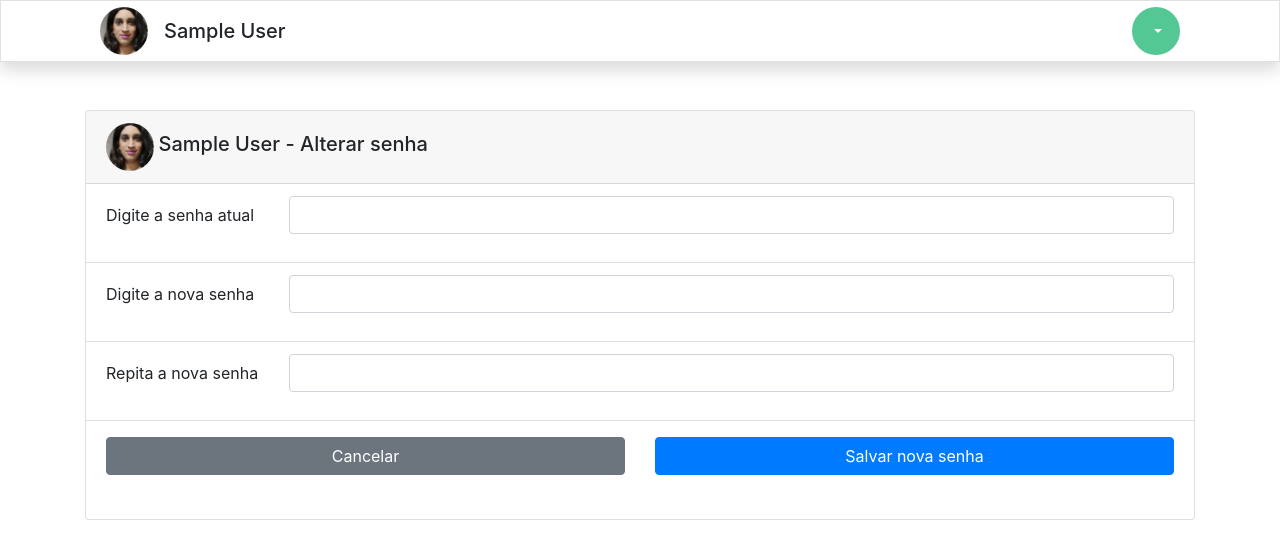
After one commit to nathsouzadev/login, a PHP site: page /newpassword.php in a window 1280 px wide. The commit adds this page. Shown: the top 559 px of the page. Run offline with PHP 8.4, Linux system fonts and the light colour scheme; the visitor is signed in with stand-in values (Sample User, id 1).

Commit message:
Sistema de postagem e alteração de senha

```diff
--- a/cadastro.php
+++ b/cadastro.php
@@ -17,6 +17,7 @@
                 <h1>Cadastre-se</h1>
                 <input type="text" id="name" name="nome" placeholder="Digite seu nome" required>
                 <input type="email" id="email" name="email" placeholder="Digite seu email" required>
+                <input type="url" id="email" name="image" placeholder="Insira a URL da imagem">
                 <input type="password" id="password" name="password1" placeholder="Digite uma senha" required>
                 <input type="password" id="password" name="password2" placeholder="Confrime sua senha" required>
                 <button id="submit" type="submit">Cadastre-se</button>
--- /dev/null
+++ b/css/home.css
@@ -0,0 +1,31 @@
+header nav {
+    height: 60px;
+}
+
+nav .col-2 button {
+    background-color: #53c794;
+    width: 48px;
+    height: 48px;
+    border: none;
+}
+
+nav .col-10 img {
+    width: 48px;
+}
+
+.container .form-row .btn {
+    background-color:  #53c794;
+    border-radius: 0px 4px 4px 0px;
+}
+
+.container .form-row input {
+    border-radius: 4px 0px 0px 4px;
+}
+
+.card .card-header img {
+    width: 48px;
+    height: 48px;
+}
+.card .card-header h5 {
+    display: inline-block;
+}
--- a/logado.php
+++ b/logado.php
@@ -7,13 +7,16 @@
         $sql = "select * from usuarios where email = '$email' and senha = '$password';";
         $result = $conn->query($sql);
         $user = mysqli_fetch_all($result);
-        if (count($user) < 3){
+        //print_r($user[0]);
+        if (count($user[0]) < 3){
             echo "<script>alert('Senha e/ou e-mail inválido')
                     location.href='index.php'</script>";
         } else {
+            $_SESSION['id_user'] = $user[0][0];
             $_SESSION['nome'] = $user[0][1];
             $_SESSION['senha'] = $user[0][2];
             $_SESSION['email'] = $user[0][3];
+            $_SESSION['image'] = $user[0][4];
             header('Location: home.php');
         }
     }
--- /dev/null
+++ b/logout.php
@@ -0,0 +1,5 @@
+<?php
+    session_start();
+    session_destroy();
+
+    header("Location: index.php");
--- /dev/null
+++ b/newpassword.php
@@ -0,0 +1,135 @@
+<?php
+    session_start();
+    require_once('conection.php');
+    if(!isset($_SESSION['nome'])){
+        header("Location: index.php");
+        exit;
+    }
+
+?>
+<!DOCTYPE html>
+<html lang="en">
+<head>
+    <meta charset="UTF-8">
+    <meta name="viewport" content="width=device-width, initial-scale=1.0">
+    <link rel="stylesheet" type="text/css" href="./css/home.css">
+    <link rel="stylesheet" href="https://stackpath.bootstrapcdn.com/bootstrap/4.1.3/css/bootstrap.min.css" integrity="sha384-MCw98/SFnGE8fJT3GXwEOngsV7Zt27NXFoaoApmYm81iuXoPkFOJwJ8ERdknLPMO" crossorigin="anonymous">
+    <title>Logado | Demo</title>
+</head>
+<body>
+
+    <header class="container-fluid border shadow">
+        <nav class="row container m-auto">
+            <div class="col-10 d-flex align-items-center">
+                <img class="rounded-circle" src="<?php echo $_SESSION['image'];?>" alt="<?php echo $_SESSION['nome'];?>">
+                <h5 class="ml-3 mb-0"><?php echo $_SESSION['nome'];?></h5>
+            </div>
+
+            <div class="col-2 d-flex align-items-center justify-content-end">
+                <div class="dropdown">
+                    <button class="btn text-white dropdown-toggle rounded-circle" type="button" id="dropdownMenuButton" data-toggle="dropdown" aria-haspopup="true" aria-expanded="false">
+
+                    </button>
+                    <div class="dropdown-menu" aria-labelledby="dropdownMenuButton">
+                        <a class="dropdown-item" href="home.php">Home</a>
+                        <a class="dropdown-item" href="logout.php">Sair</a>
+                    </div>
+                </div>
+            <div>
+
+        </nav>
+
+    </header>
+
+    <main class="container">
+
+        <div class="card mt-5">
+            <div class="card-header">
+                <img class="rounded-circle" src="<?php echo $_SESSION['image'];?>" alt="<?php echo $_SESSION['nome'];?>">
+                <h5 class="card-title"><?php echo $_SESSION['nome'];?> - Alterar senha </h5>
+            </div>
+            <ul class="list-group list-group-flush">
+                <form method="post" action="newpassword.php">
+                    <div class="form-group">
+                        <li class="list-group-item">
+                            <div class="form-group row">
+                                <label for="inputPassword" class="col-sm-2 col-form-label">Digite a senha atual</label>
+                                <div class="col-sm-10">
+                                    <input name="password1" type="password" class="form-control" id="inputPassword">
+                                </div>
+                            </div>
+                        </li>
+                        <li class="list-group-item">
+                            <div class="form-group row">
+                                <label for="inputPassword" class="col-sm-2 col-form-label">Digite a nova senha</label>
+                                <div class="col-sm-10">
+                                    <input name="password2" type="password" class="form-control" id="inputPassword">
+                                </div>
+                            </div>
+                        </li>
+                        <li class="list-group-item">
+                            <div class="form-group row">
+                                <label for="inputPassword" class="col-sm-2 col-form-label">Repita a nova senha</label>
+                                <div class="col-sm-10">
+                                    <input name="password3" type="password" class="form-control" id="inputPassword">
+                                </div>
+                            </div>
+                        </li>
+                        <li class="list-group-item">
+                            <div class="form-group row">
+                                    <div class="col-lg-6">
+                                        <a href="perfil.php" class="btn btn-secondary btn-block mt-1">Cancelar</a>
+                                    </div>
+
+                                    <div class="col-lg-6">
+                                        <button type="submit" class="btn btn-primary btn-block mt-1">Salvar nova senha</button>
+                                    </div>
+
+                            </div>
+                        </li>
+                    </div>
+                </form>
+
+            </ul>
+
+
+        </div>
+
+    </main>
+
+    <!-- JavaScript (Opcional) -->
+    <!-- jQuery primeiro, depois Popper.js, depois Bootstrap JS -->
+    <script src="https://code.jquery.com/jquery-3.3.1.slim.min.js" integrity="sha384-q8i/X+965DzO0rT7abK41JStQIAqVgRVzpbzo5smXKp4YfRvH+8abtTE1Pi6jizo" crossorigin="anonymous"></script>
+    <script src="https://cdnjs.cloudflare.com/ajax/libs/popper.js/1.14.3/umd/popper.min.js" integrity="sha384-ZMP7rVo3mIykV+2+9J3UJ46jBk0WLaUAdn689aCwoqbBJiSnjAK/l8WvCWPIPm49" crossorigin="anonymous"></script>
+    <script src="https://stackpath.bootstrapcdn.com/bootstrap/4.1.3/js/bootstrap.min.js" integrity="sha384-ChfqqxuZUCnJSK3+MXmPNIyE6ZbWh2IMqE241rYiqJxyMiZ6OW/JmZQ5stwEULTy" crossorigin="anonymous"></script>
+
+</body>
+</html>
+<?php
+        if(isset($_POST['password1'])){
+            $pass = md5($_POST['password1']);
+            $pass2 = $_POST['password2'];
+            $pass3 = $_POST['password3'];
+            $id = $_SESSION['id_user'];
+            echo "$pass $pass2, $pass3, $id";
+            $sql = "select senha from usuarios where id_user = $id";
+            $result = $conn->query($sql);
+            $oldpass = mysqli_fetch_all($result);
+            print_r($oldpass[0][0]);
+            if ($pass != $oldpass[0][0]) {
+                echo"<script>alert('Senha atual inválida')</script>";
+            }
+            else if ($pass2 != $pass3){
+                echo"<script>alert('Digite senhas iguais')</script>";
+            }
+            else if (strlen($pass2) < 6) {
+                echo"<script>alert('Senha deve conter no mínimo seis caracteres')</script>";
+            }
+            else {
+                $newpass = md5($pass2);
+                $sql = "UPDATE usuarios SET senha='$newpass' WHERE id_user = $id";
+                $result = $conn->query($sql);
+                echo"<script>alert('Mudei a senha!')</script>";
+            }
+        }
+?>
--- /dev/null
+++ b/teste.php
@@ -0,0 +1,5 @@
+<?php
+require_once('conection.php');
+$sql = "select senha from usuarios where id_user = 2";
+$result = $conn->query($sql);
+$password = mysqli_fetch_all($result);
```
Also changed, not shown: cadastro_verify.php (+4 -3 lines), changepass.php (added, +27 -0 lines), css/login.css (+10 -0 lines), header.php (added, +25 -0 lines), home.php (+32 -10 lines), index.php (+5 -2 lines), perfil.php (added, +71 -0 lines), show_posts.php (added, +31 -0 lines), sistema_teste.sql (added, +124 -0 lines), images/nathally.jpg (added), images/zico.jpeg (added).
